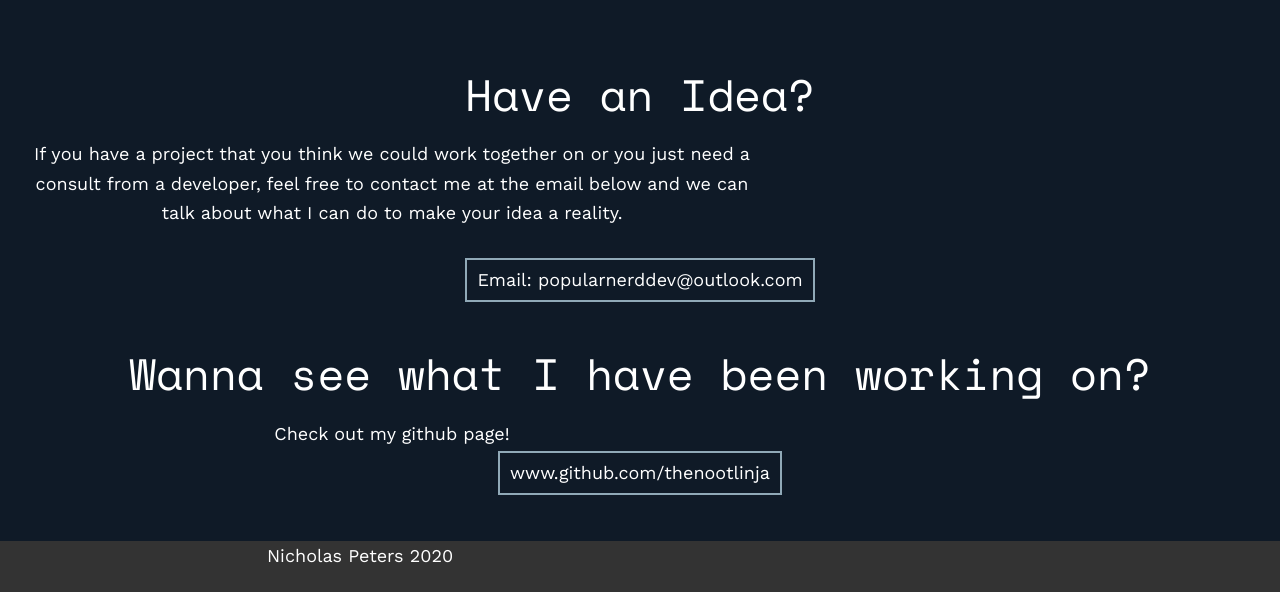
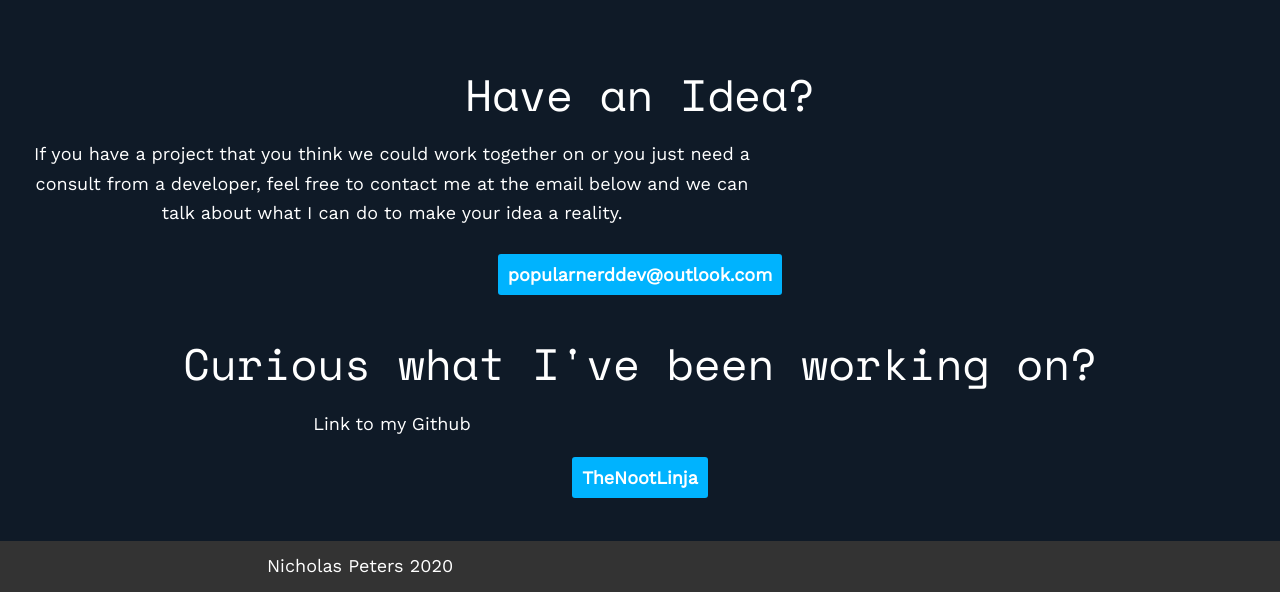
Before and after one commit to TheNootLinja/PopularNerdWebsite, a Svelte app: page / in a window 1280 px wide. Shown: the part 2696-3288 px from the top of the page. Built offline with nearby package versions, Linux system fonts and the light colour scheme.

Commit message:
Adjust footer styling and make it more obvious that the email and github links are clickable buttons.

```diff
--- a/src/ContactInformation.svelte
+++ b/src/ContactInformation.svelte
@@ -13,7 +13,10 @@
   }
 
   a {
-    color: black;
+    background-color: #00b3fe;
+    padding: 10px;
+    border-radius: 3px;
+    color: white;
     text-decoration: none;
     font-weight: 700;
   }
@@ -21,17 +24,21 @@
     padding-bottom: 30px;
     width: 95%;
     margin: auto;
+    text-align: center;
   }
   .a-container {
     padding-top: 1.5rem;
   }
+  .pushDown {
+    margin-bottom: 25px;
+  }
 
-  .outline {
+  /* .outline {
     outline: solid 2px #90a9b7;
     width: fit-content;
     margin: auto;
     padding: 5px 10px;
-  }
+  } */
 
   .card {
     width: 95%;
@@ -47,9 +54,9 @@
     and we can talk about what I can do to make your idea a reality.
   </p>
   <div class="a-container">
-    <p class="outline">Email: popularnerddev@outlook.com</p>
+    <a href="mailto:popularnerddev@outlook.com">popularnerddev@outlook.com</a>
   </div>
-  <h2>Wanna see what I have been working on?</h2>
-  <p>Check out my github page!</p>
-  <p class="outline">www.github.com/thenootlinja</p>
+  <h2>Curious what I've been working on?</h2>
+  <p class="pushDown">Link to my Github</p>
+  <a href="https://www.github.com/thenootlinja">TheNootLinja</a>
 </div>
--- a/src/UI/Footer.svelte
+++ b/src/UI/Footer.svelte
@@ -2,6 +2,9 @@
 </script>
 
 <style>
+  p {
+    padding-top: 10px;
+  }
   .container {
     width: 100%;
     height: 3rem;
```
